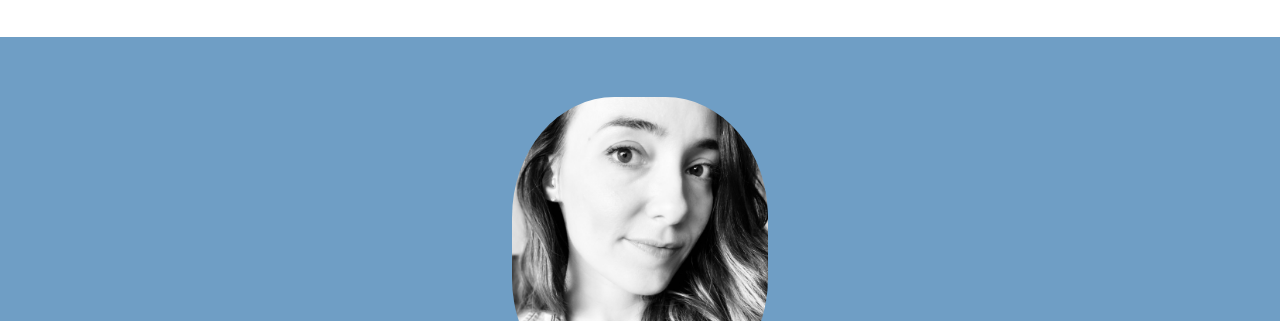
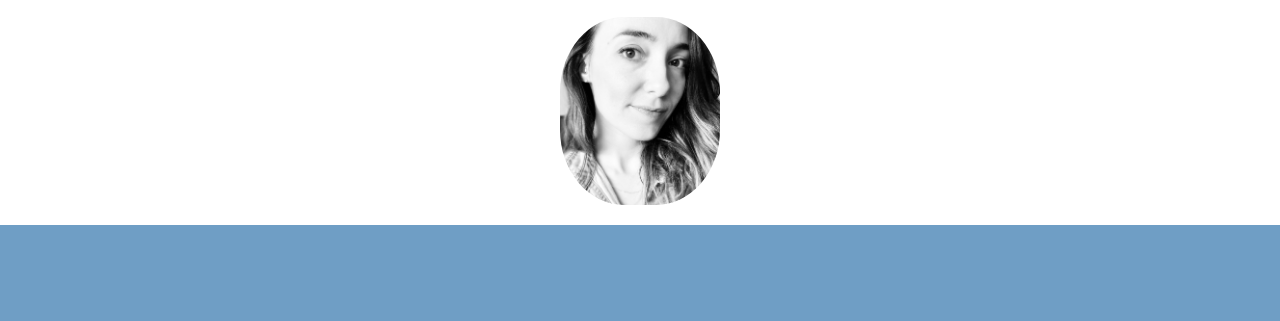
Before and after one commit to NinonMaraval/CV, a plain HTML site: page index.html in a window 1280 px wide. Shown: the part 196-517 px from the top of the page. Drawn offline with Linux system fonts and the light colour scheme.

Commit message:
2nd test on the pic

```diff
--- a/cv.css
+++ b/cv.css
@@ -69,15 +69,13 @@ h2:hover {
 }
 
 .photo-profil {
-  width: 120px;
-  object-fit: cover;
   display: flex;
   justify-content: center;
+  width: initial;
 }
 
 .photo-profil img {
-  border-radius: 30%;
-  max-width: 40vw;
+  border-radius: 40%;
 }
 
 ul {
@@ -361,7 +359,7 @@ img {
 @media screen and (min-width: 700px) {
 
   .photo-profil img {
-    max-width: 20vw;
+    max-width: 20vh;
     border-radius: 40%;
   }
 
--- a/index.html
+++ b/index.html
@@ -29,14 +29,14 @@
     </header>
     <main class="container">
         <h1 class="title-dev">Développeuse FullStack Junior</h1>
+        <div class="photo-profil">
+          <img src="./images/photoprofil.jpg" alt="photo-profil">
+        </div>
       </div>
       <br />
 
       <section class="presentation">
         <div class="description blue-bg">
-          <div class="photo-profil">
-            <img src="./images/photoprofil.jpg" alt="photo-profil">
-          </div>
           <h2 id="ancre-pres">Bonjour, je suis Ninon !</h2>
           <p id="reconversion">
             Issue d'une formation juridique, je suis en reconversion vers le
```
